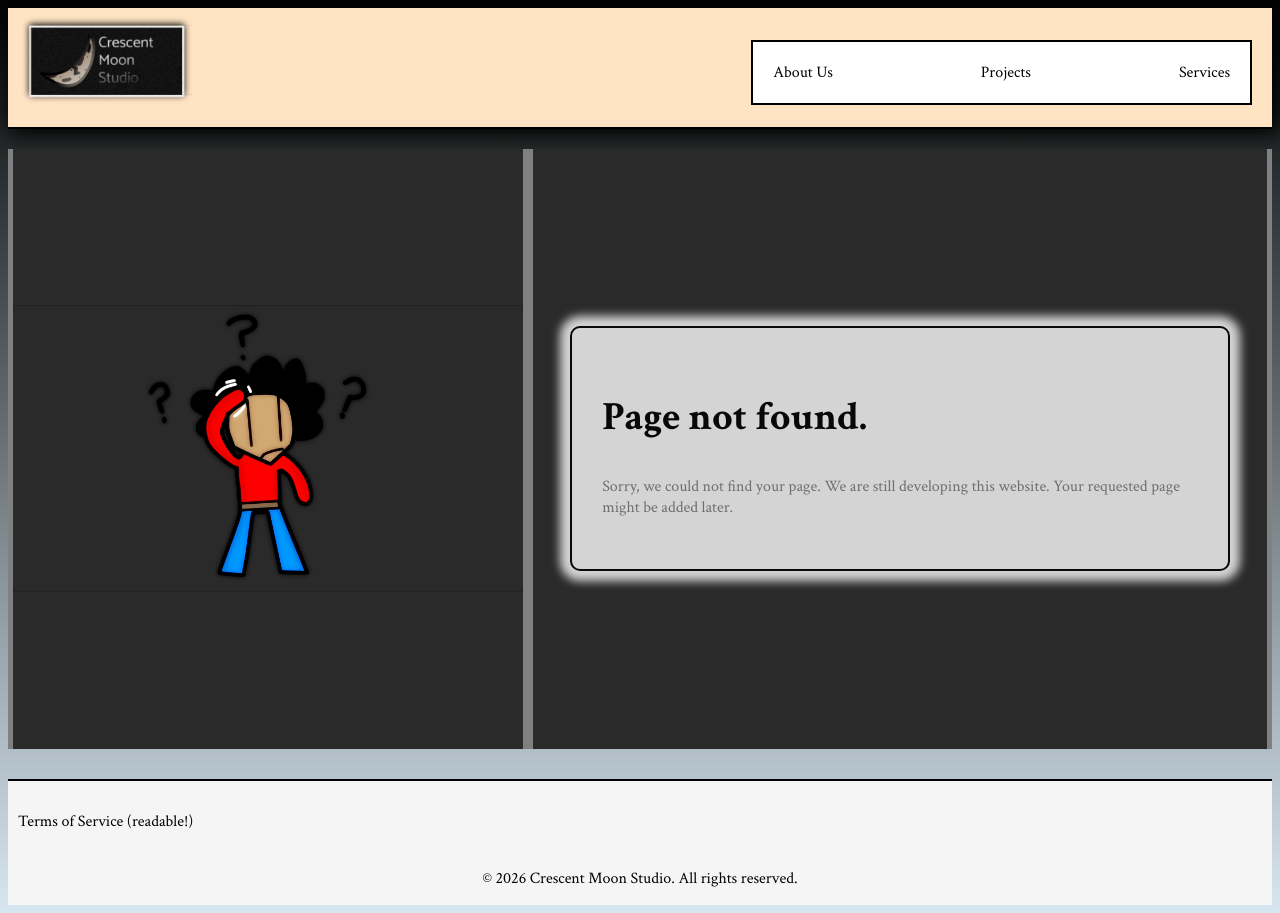
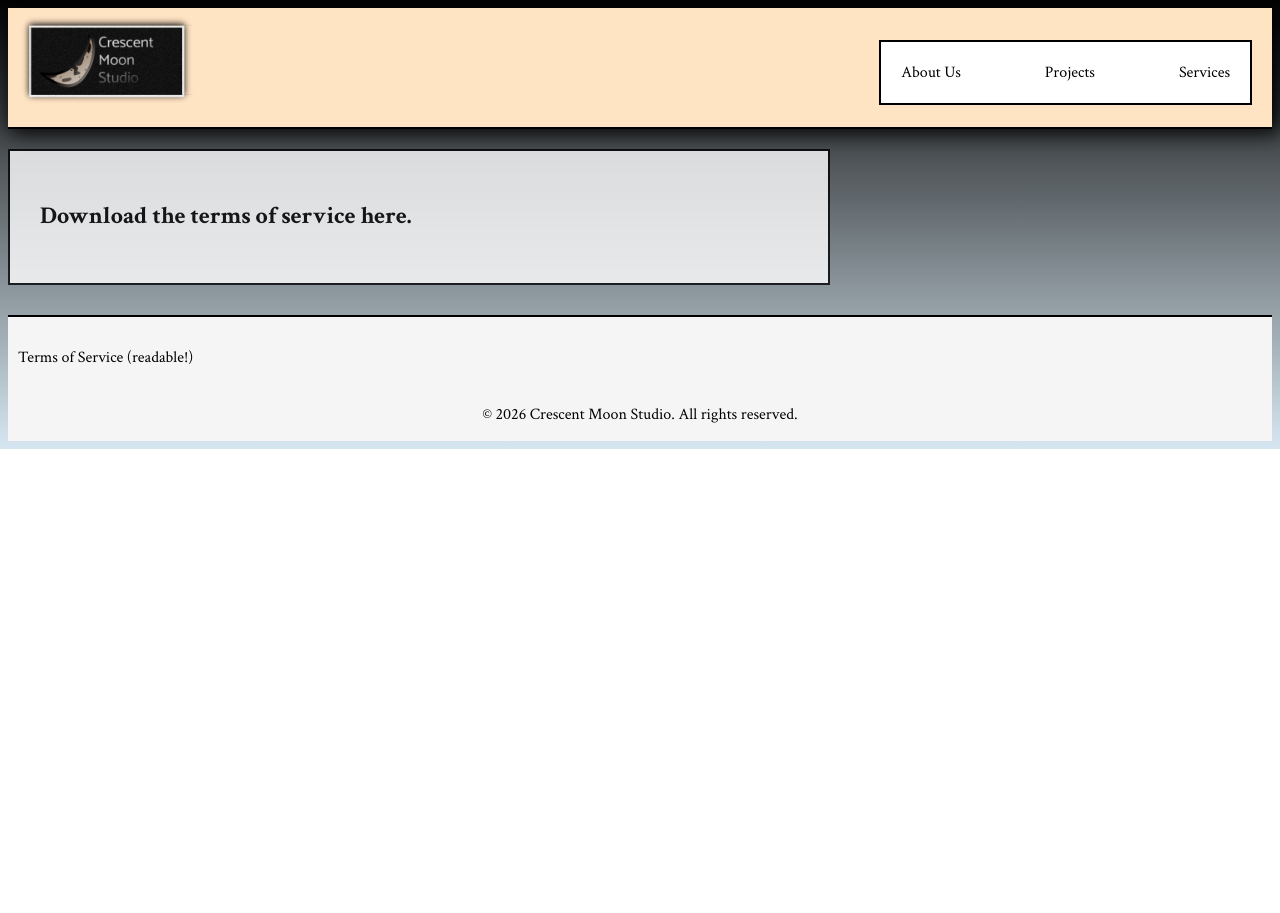
Before and after one commit to ayuubthegreat/CrescentMoonStudioWebsite, a React (Vite) app: page /terms in a window 1280 px wide. After the commit the page ends 800 px from the top, so only its background shows below. Built offline with nearby package versions, Linux system fonts and the light colour scheme.

Commit message:
Your commit message here

```diff
--- a/src/App.jsx
+++ b/src/App.jsx
@@ -8,6 +8,7 @@ import Navbar from './components/Navbar'
 import Home from './pages/home'
 import Footer from './components/Footer'
 import PageNotFound from './pages/pageNotFound'
+import TermsOfService from './pages/termsOfService'
 
 function App() {
   const [count, setCount] = useState(0)
@@ -19,6 +20,7 @@ function App() {
      <Navbar/>
     <Routes>
       <Route path='/' element={<Home/>}/>
+      <Route path='/terms' element={<TermsOfService/>}/>
       <Route path='*' element={<PageNotFound/>}/>
     </Routes>
     <Footer/>
--- a/src/components/Navbar.jsx
+++ b/src/components/Navbar.jsx
@@ -18,8 +18,8 @@ export default function Navbar() {
                 <ButtonBox buttonTextArr={["About Us", "Projects", "Services"]} linkArr={["/about", "/projects", "/services"]}></ButtonBox>
                 </>}></Section>
             <div className="navbar-small-display">
-                <button className="" onClick={(e) => {
-                    setIsEnabled(true);
+                <button className="navbar-small-display-button" onClick={(e) => {
+                    setIsEnabled(!isEnabled);
                 }}>=</button>
                 <div className="navbar-small-display-menu" style={{display: (isEnabled ? "block" : "none")}}>
                     <ButtonBox buttonTextArr={["About Us", "Projects", "Services"]} linkArr={["/about", "/projects", "/services"]} onClick={() => {setIsEnabled(false)}}></ButtonBox>
--- a/src/components/components.css
+++ b/src/components/components.css
@@ -100,7 +100,7 @@ nav {
 .navbar .buttonBox {
     display: flex;
     flex-direction: row;
-    gap: 10vw;
+    gap: 5vw;
     margin-right: 20px;
     border: 2px solid black;
     padding: 10px;
@@ -126,6 +126,11 @@ a:hover {
 .navbar-small-display {
     display: none;
 }
+.navbar-small-display-button {
+    margin-right: 2vw;
+    width: 10vw;
+    height: 50px;
+}
 .navbar-small-display-menu .buttonBox {
     flex-direction: column;
     gap: 0vw;
--- /dev/null
+++ b/src/pages/termsOfService.jsx
@@ -0,0 +1,9 @@
+import Section from "../components/Section";
+
+export default function TermsOfService()  {
+    return (
+        <>
+        <Section add_class="terms-of-service-header" title="Download the terms of service here."></Section>
+        </>
+    )
+}
```
Also changed, not shown: src/pages/about.jsx (deleted).
